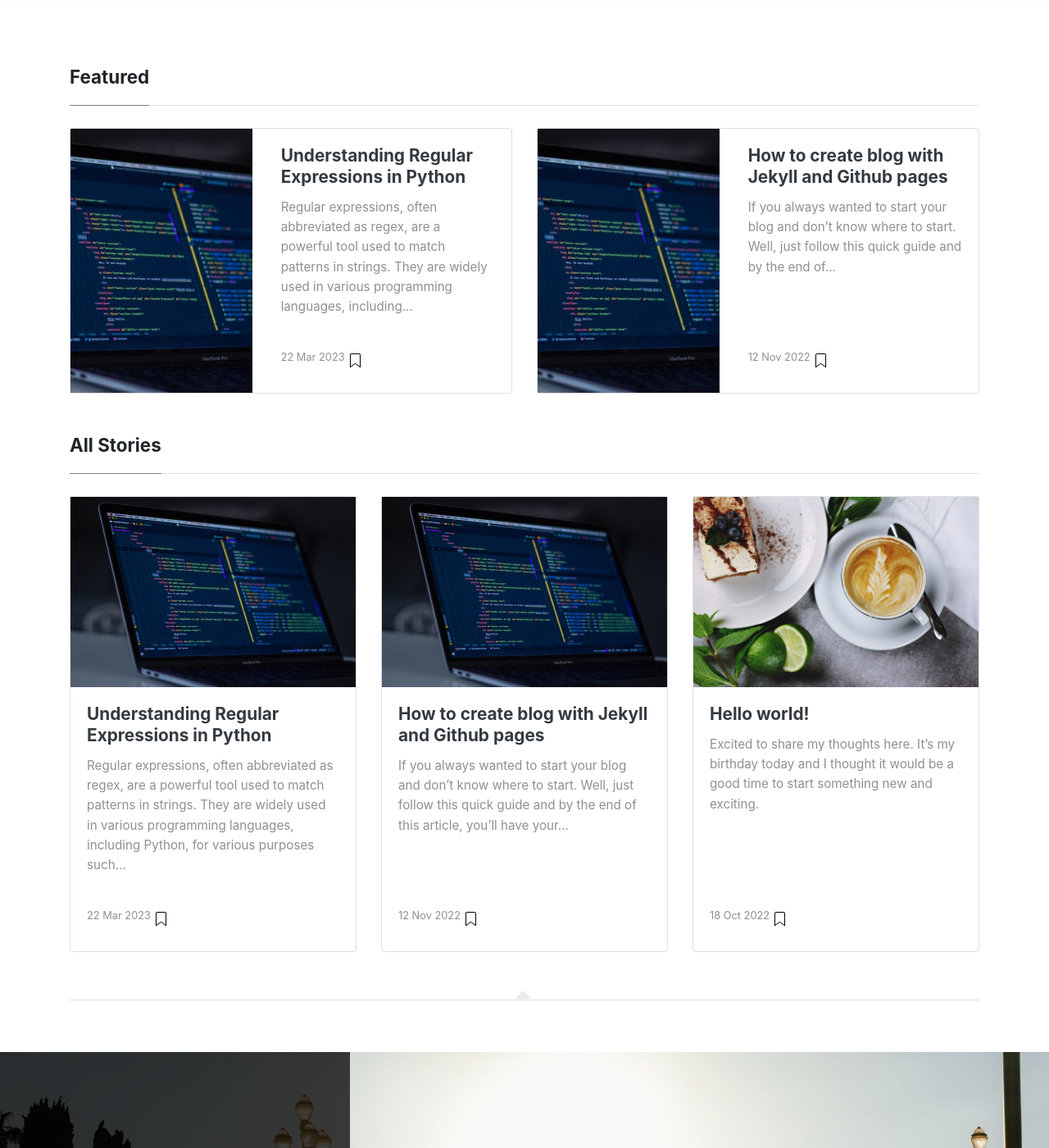
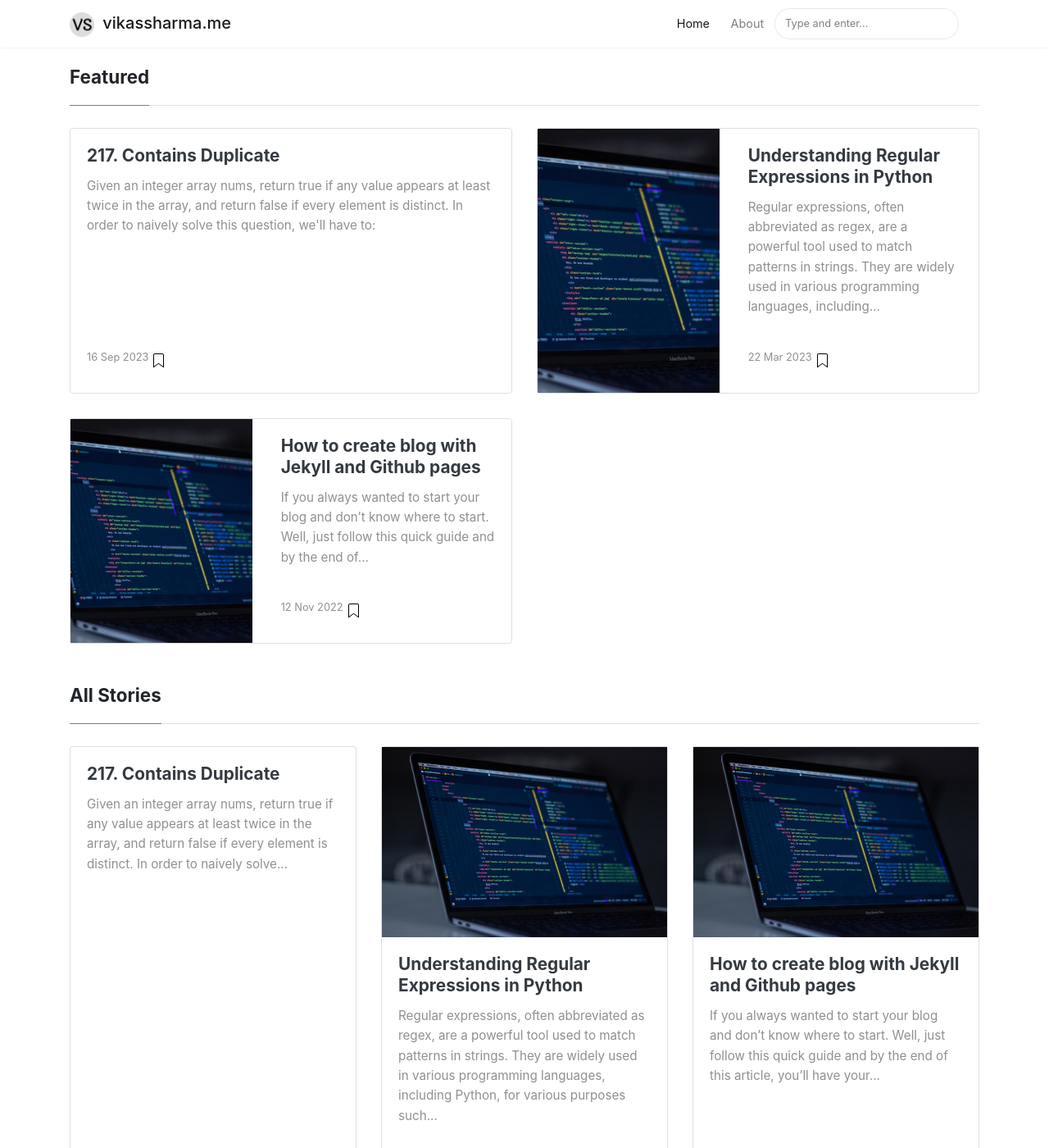
Before and after one commit to vikas3045/vikas3045.github.io, a Jekyll site: the page built from index.html, in a window 1280 px wide and 1400 px high. Shown: the whole window at 82% size. Built offline with Jekyll 4.4.1, drawn with Linux system fonts in a browser that asks for light colours; nearby versions of some CDN libraries; the list of posts is cut into pages by our own code; some of the changed text lies outside the part shown.

Commit message:
leetcode 217

````diff
--- a/_includes/featuredbox.html
+++ b/_includes/featuredbox.html
@@ -2,6 +2,47 @@
 {% assign author = site.authors[post.author] %}
 <div class="col-md-6 mb-30px">
     <div class="listfeaturedtag h-100">
+        {% unless post.image %}
+        <div class="row h-100">
+            <div class="col-12 col-md-12 col-lg-12">
+                <div class="h-100 card-group">
+                    <div class="card">
+                        <div class="card-body">
+                            <h2 class="card-title">
+                                <a class="text-dark" href="{{ site.baseurl }}{{ post.url }}">{{ post.title }}</a>
+                                {% if post.rating %}
+                                <div class="mb-2 mt-2 font-weight-normal">
+                                {% include star_rating_postbox.html %}
+                                </div>
+                                {% endif %}
+                            </h2>
+
+                            <h4 class="card-text">{{ post.excerpt | strip_html | truncatewords:80 }}</h4>
+                        </div>
+                        <div class="card-footer b-0 bg-white mt-auto">
+                            <div class="wrapfooter">
+                                <!-- {% if post.author %}
+                                <span class="meta-footer-thumb">
+                                {% if author.avatar %}
+                                <img class="author-thumb" src="{{site.baseurl}}/{{ author.avatar }}" alt="{{ author.display_name }}">
+                                {% else %}
+                                <img class="author-thumb" src="https://www.gravatar.com/avatar/{{ author.gravatar }}?s=250&d=mm&r=x" alt="{{ author.display_name }}">
+                                {% endif %}
+                                </span>
+                                <span class="author-meta">
+                                <span class="post-name"><a target="_blank" href="{{ author.web }}">{{ author.display_name }}</a></span><br/>
+                                {% endif %} -->
+                                <span class="post-date">{{ post.date | date_to_string }}</span>
+                                </span>
+                                <span class="post-read-more"><a href="{{ site.baseurl }}{{ post.url }}" title="Read Story"><svg class="svgIcon-use" width="25" height="25" viewbox="0 0 25 25"><path d="M19 6c0-1.1-.9-2-2-2H8c-1.1 0-2 .9-2 2v14.66h.012c.01.103.045.204.12.285a.5.5 0 0 0 .706.03L12.5 16.85l5.662 4.126a.508.508 0 0 0 .708-.03.5.5 0 0 0 .118-.285H19V6zm-6.838 9.97L7 19.636V6c0-.55.45-1 1-1h9c.55 0 1 .45 1 1v13.637l-5.162-3.668a.49.49 0 0 0-.676 0z" fill-rule="evenodd"></path></svg></a></span>
+                                <div class="clearfix"></div>
+                            </div>
+                        </div>
+                    </div>
+                </div>
+            </div>
+        </div>
+        {% else %}
         <div class="row h-100">
             <div class="col-12 col-md-12 col-lg-5 pr-lg-0">
                 <div class="h-100">
@@ -54,6 +95,7 @@
                 </div>
             </div>
         </div>
+        {% endunless %}
     </div>
 </div>
 <!-- end post -->
--- /dev/null
+++ b/_posts/2023-09-16-leetcode-217-contains-duplicate.md
@@ -0,0 +1,74 @@
+---
+layout: post
+title:  "217. Contains Duplicate"
+author: Vikas Sharma
+date:   2023-09-16 15:53:00 +0530
+categories: [technical, leetcode, blind-75]
+# image: assets/images/coding-laptop.jpg
+featured: true
+---
+
+<p>
+    <a href="https://leetcode.com/problems/contains-duplicate/" target="_blank">Given an integer array nums, return true if any value appears at least twice in the array, and return false if every element is distinct.</a>
+    <p style="display:none;">
+        In order to naively solve this question, we'll have to:
+    </p>
+</p>
+
+```
+Example 1:
+Input: nums = [1,2,3,1]
+Output: true
+
+Example 2:
+Input: nums = [1,2,3,4]
+Output: false
+
+Example 3:
+Input: nums = [1,1,1,3,3,4,3,2,4,2]
+Output: true
+
+Constraints:
+1 <= nums.length <= 105
+-109 <= nums[i] <= 109
+```
+
+## Intuition
+
+### First thoughts
+In order to naively solve this question, we'll have to:
+- loop through all the elements and for each element
+    - we need to check against all the remaining elements if that element is present or not.
+
+This approach has:
+- run time complexity of `O(n**2)` (as we have nested loops)
+- space complextity of `O(1)` (since we don't need to allocate any extra storage)
+
+### Further thoughts
+Can we do better than `O(n**2)`?
+
+- Well, if we use hash set to store all the elements of the given array, then we should be able to check the existence of any element in constant time.
+- Thus, we can just loop through all the elements and then for each element we can check in constant time whether the element exists or not.
+
+### Final approach
+- Initialize an empty hashset by name `lookup`
+- Loop through all the elements of given array
+    - if that element is not present in `lookup`, then let's add it and move ahead
+    - otherwise, (i.e. element already exists, ***duplicated spotted!***)
+        - return `True`
+- return `False`, as we exhausted the given array and didn't find any duplicate.
+- Time complexity: `O(n)` (since we only process elements in a single loop)
+- Space complexity: `O(n)` (since we create a new hashset to store all the elements of given array)
+
+
+### Python code
+```python
+class Solution:
+    def containsDuplicate(self, nums: List[int]) -> bool:
+        lookup = set()
+        for x in nums:
+            if x in lookup:
+                return True
+            lookup.add(x)
+        return False
+```
````
